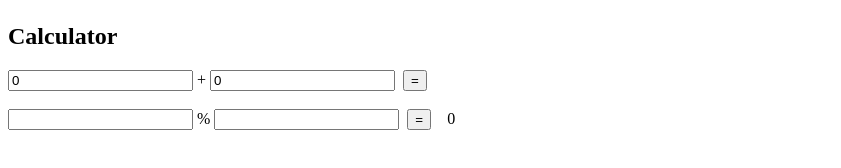
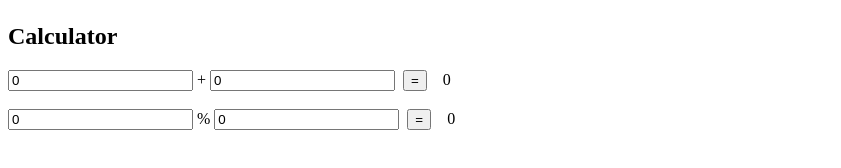
Before and after one commit to 2018-summer-mjs/first-app, an Angular app: page / in a window 1280 px wide. Shown: the part 272-440 px from the top of the page, without its empty margins (0-841 px from the left). Built offline with nearby package versions, Linux system fonts and the light colour scheme.

Commit message:
Add js mod calculations
I love calculators

```diff
--- a/src/app/app.component.html
+++ b/src/app/app.component.html
@@ -28,7 +28,8 @@
   +
   <input type="number" [(ngModel)]="addNumberTwo">
   &nbsp;<button (click)="addNumbers()">=</button>
-
+  &nbsp;&nbsp;
+  <label>{{ addNumbersResult }}</label>
   <br><br>
 
   <input type="number" [(ngModel)]="modNumberOne">
@@ -36,5 +37,5 @@
   <input type="number" [(ngModel)]="modNumberTwo">
   &nbsp;<button (click)="modNumbers()">=</button>
   &nbsp;&nbsp;
-  <label>{{ addNumbersResult }}</label>
+  <label>{{ modNumbersResult }}</label>
 </div>
--- a/src/app/app.component.ts
+++ b/src/app/app.component.ts
@@ -63,4 +63,17 @@ export class AppComponent {
     this.addNumbersResult = Number(this.addNumberOne) + Number(this.addNumberTwo);
   }
 
+  //
+  // Modulo Behavior
+  //
+
+  public modNumberOne = 0;
+  public modNumberTwo = 0;
+  public modNumbersResult = 0;
+
+  public modNumbers() {
+
+    this.modNumbersResult = Number(this.modNumberOne) % Number(this.modNumberTwo);
+  }
+
 }
```
